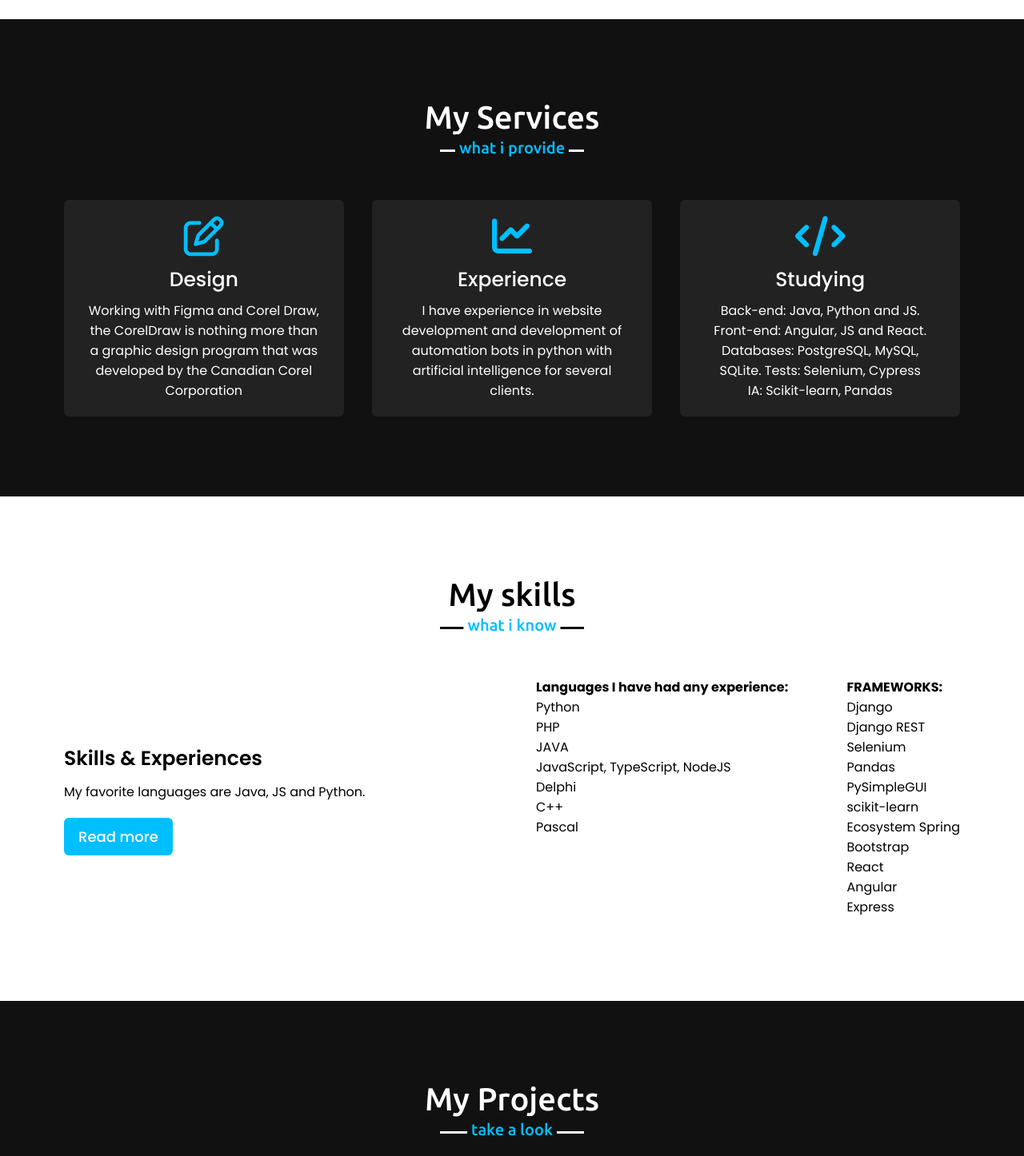
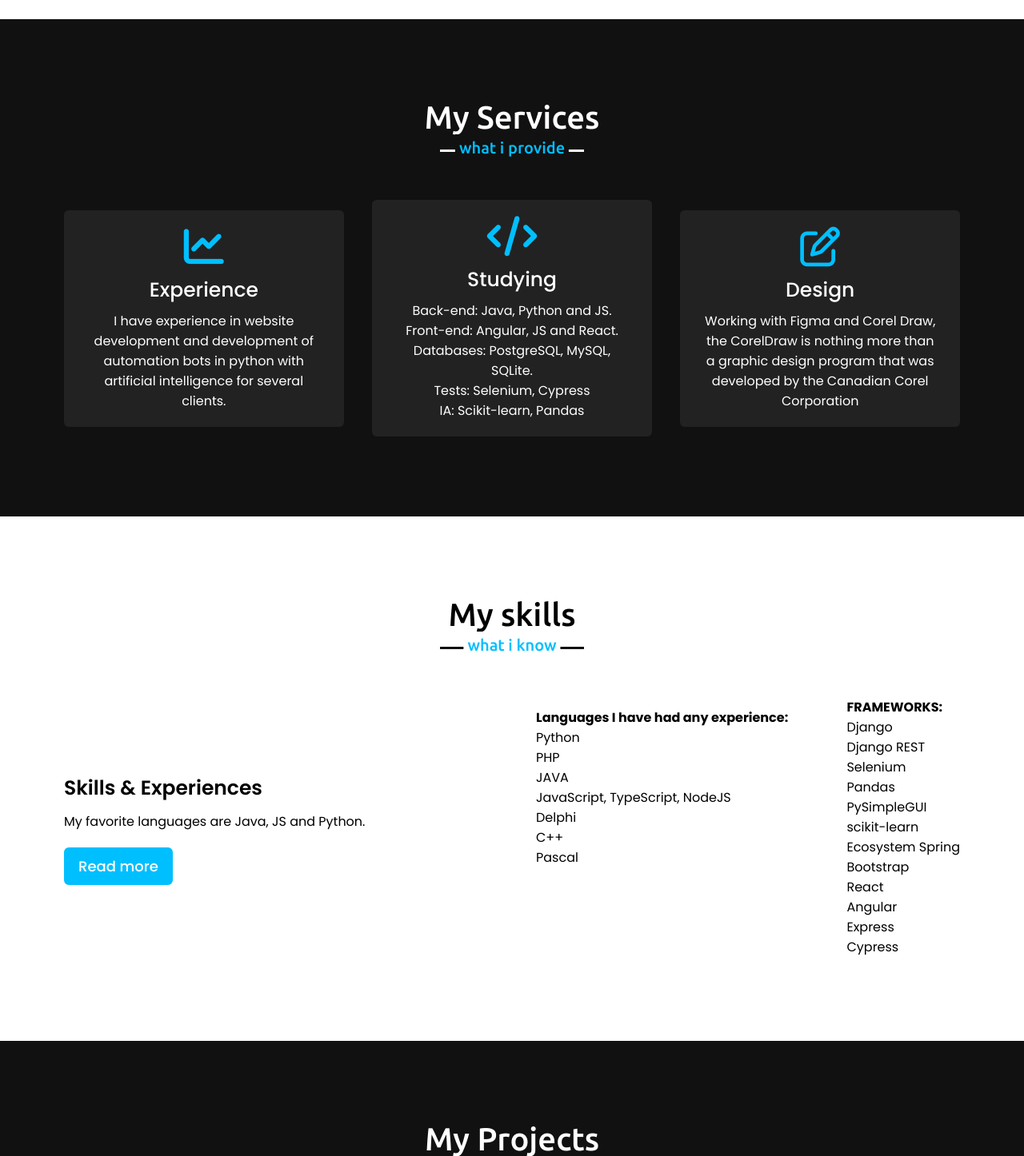
Before and after one commit to matheusosp/portfolio_template, a Django app: page / in a window 1280 px wide. Shown: the part 1274-2720 px from the top of the page at 80% size. Run offline with Django 3.2, Linux system fonts and the light colour scheme; data comes from the database, SQL or seed files in the repository; some libraries are stand-ins or nearby versions.

Commit message:
update services

```diff
--- a/core/templates/services.html
+++ b/core/templates/services.html
@@ -2,13 +2,6 @@
         <div class="max-width">
             <h2 class="title">My Services</h2>
             <div class="serv-content">
-                <div class="card">
-                    <div class="box">
-                        <i class="far fa-edit"></i>
-                        <div class="text">Design</div>
-                        <p>Working with Figma and Corel Draw, the CorelDraw is nothing more than a graphic design program that was developed by the Canadian Corel Corporation</p>
-                    </div>
-                </div>
                 <div class="card">
                     <div class="box">
                         <i class="fas fa-chart-line"></i>
@@ -22,13 +15,20 @@
                         <div class="text">Studying</div>
                         <p>
                             Back-end: Java, Python and JS.<br />
-                            Front-end: Angular, JS and React.
-                            Databases: PostgreSQL, MySQL, SQLite.
+                            Front-end: Angular, JS and React.<br />
+                            Databases: PostgreSQL, MySQL, SQLite.<br />
                             Tests: Selenium, Cypress<br/>
                             IA: Scikit-learn, Pandas
                         </p>
                     </div>
                 </div>
+                <div class="card">
+                    <div class="box">
+                        <i class="far fa-edit"></i>
+                        <div class="text">Design</div>
+                        <p>Working with Figma and Corel Draw, the CorelDraw is nothing more than a graphic design program that was developed by the Canadian Corel Corporation</p>
+                    </div>
+                </div>
             </div>
         </div>
     </section>
--- a/core/templates/skills.html
+++ b/core/templates/skills.html
@@ -36,6 +36,7 @@
                             <dd>React</dd>
                             <dd>Angular</dd>
                             <dd>Express</dd>
+                            <dd>Cypress</dd>
                         </dl>
                     </div>
                 </div>
```
